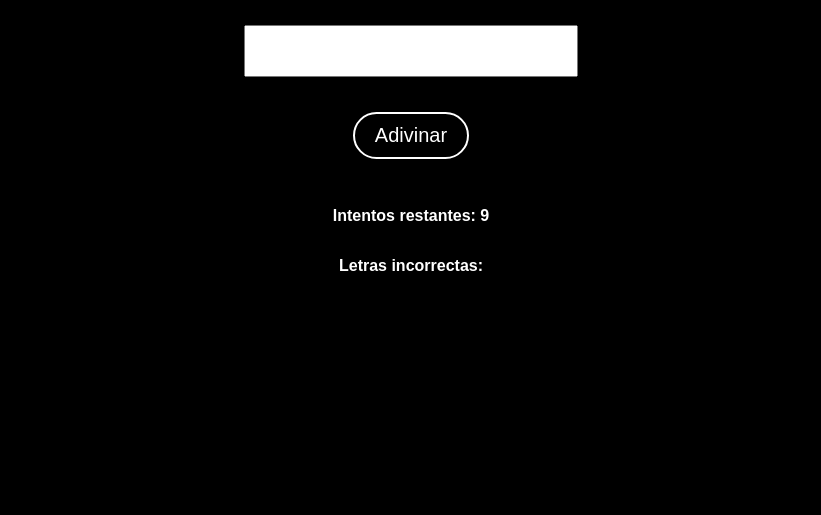
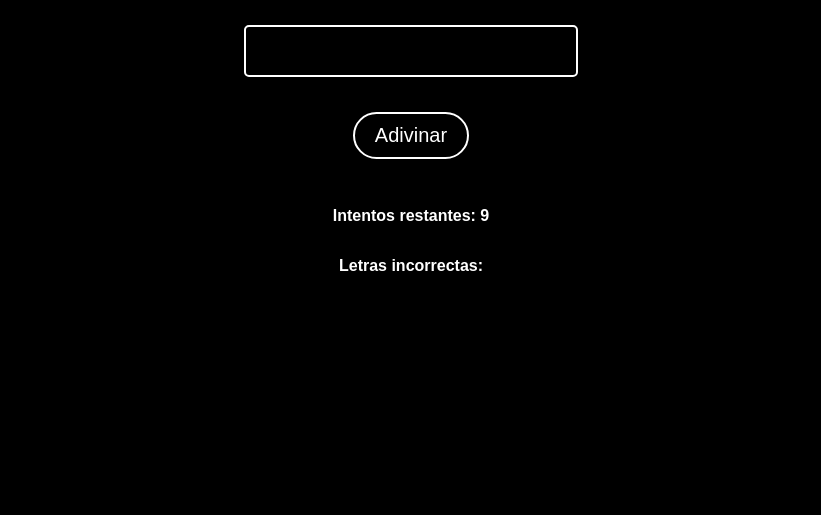
Before and after one commit to abrchr16/PaginaEve, a plain HTML site: page Hangman.html in a window 1280 px wide. Shown: the part 285-800 px from the top of the page, without its empty margins (229-1050 px from the left). Drawn offline with Linux system fonts and the light colour scheme.

Commit message:
Actualizar hangman.css

```diff
--- a/Css/hangman.css
+++ b/Css/hangman.css
@@ -28,6 +28,10 @@ body {
     margin-top: 20px;
     margin-bottom: -10px;
     padding: 10px;
+    border: 2px solid white;
+    background-color: black;
+    color: white;
+    border-radius: 5px;
   }
 
   #guessButton {
```
